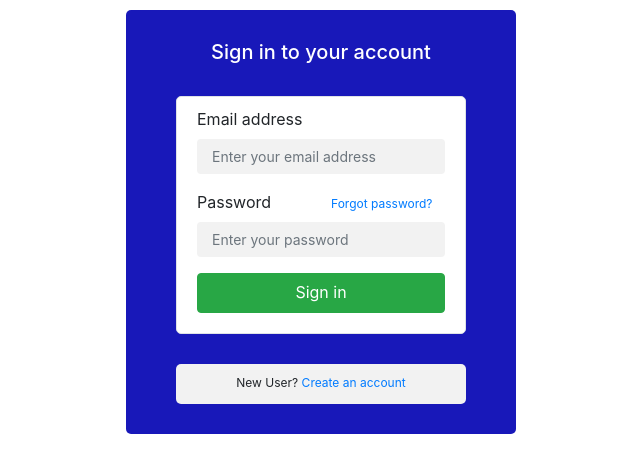
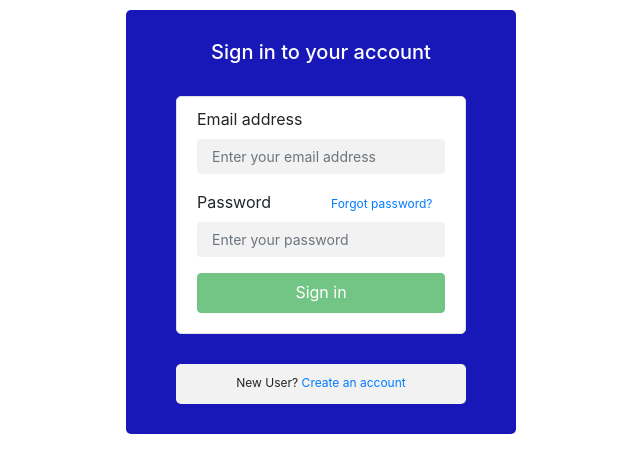
Before and after one commit to SunalRamesh/Sunal, an Angular app: page /login in a window 1280 px wide. Shown: the top 472 px of the page, without its empty margins (374-1014 px from the left). Built offline with nearby package versions, Linux system fonts and the light colour scheme.

Commit message:
Update login.component.html

```diff
--- a/src/app/login/login.component.html
+++ b/src/app/login/login.component.html
@@ -18,7 +18,7 @@
           <span style="color:red" *ngIf="logpass.invalid && logpass.touched"> *Invalid password </span>
         </div>
 
-        <button type="submit" class="btn btn-success">Sign in</button>
+        <button type="submit" [disabled]="loginForm.invalid"  class="btn btn-success">Sign in</button>
       </div>
     </div>
     <div class="newUser">
```
